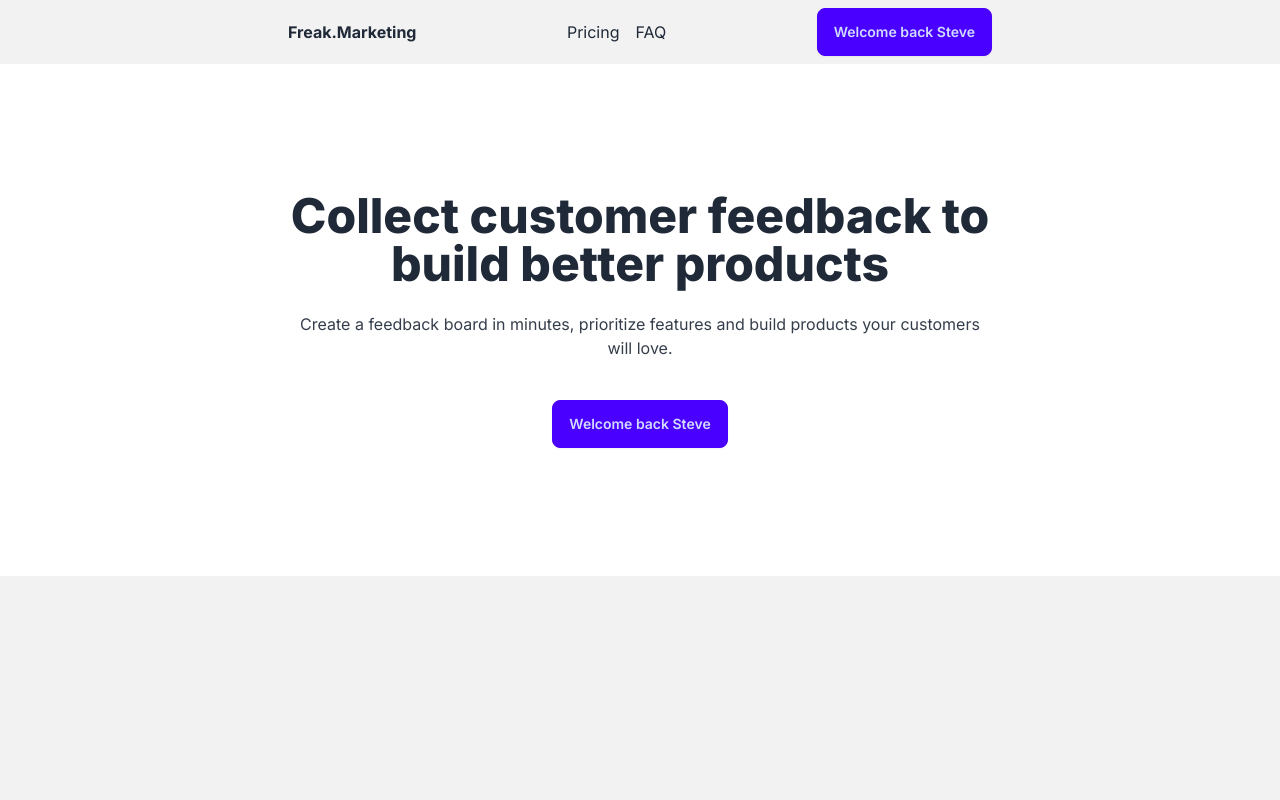
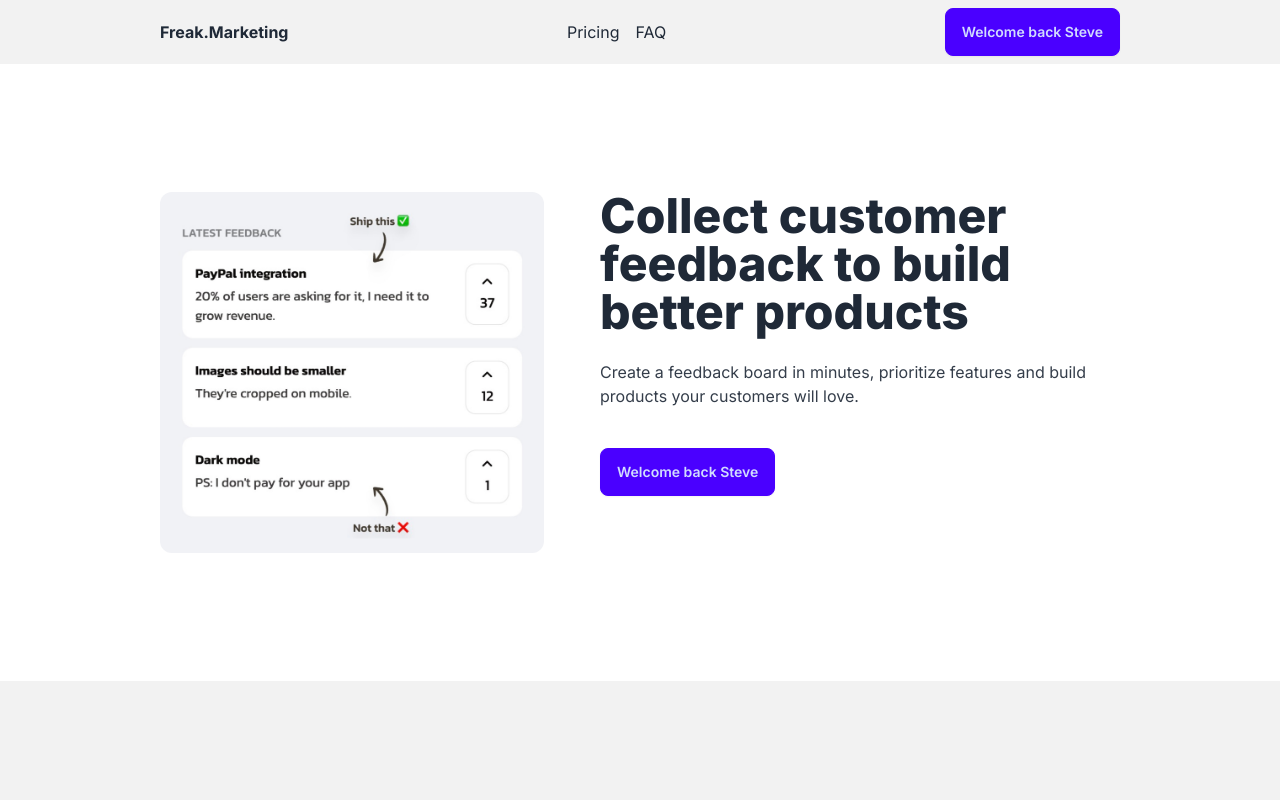
Before and after one commit to SteveLongoria/freak.marketing, a Next.js app: page / in a window 1280 px wide. Shown: the top 800 px of the page. Built offline with nearby package versions, Linux system fonts and the light colour scheme.

Commit message:
Homepage finished

```diff
--- a/app/page.js
+++ b/app/page.js
@@ -1,5 +1,7 @@
 import ButtonLogin from "./components/ButtonLogin";
 import FAQListItem from "./components/FAQListItem";
+import Image from "next/image";
+import productDemo from "./productDemo.jpeg";
 
 export default function Home() {
   const isLoggedIn = true;
@@ -9,9 +11,9 @@
     <main>
       {/* HEADER */}
       <section className="bg-base-200">
-        <div className="max-w-3xl mx-auto flex justify-between items-center px-8 py-2">
+        <div className="max-w-5xl mx-auto flex justify-between items-center px-8 py-2">
           <div className="font-bold">Freak.Marketing</div>
-          <div className="space-x-4">
+          <div className="space-x-4 hidden lg:block">
             <a className="link link-hover" href="#pricing">
               Pricing
             </a>
@@ -25,7 +27,14 @@
         </div>
       </section>
       {/* HERO */}
-      <section className="text-center py-32 px-8 max-w-3xl mx-auto">
+      <section className="text-center lg:text-left py-32 px-8 max-w-5xl mx-auto flex flex-col lg:flex-row gap-14 items-center lg:items-start">
+        <Image
+          src={productDemo}
+          alt="Product Demo"
+          className="w-96 rounded-xl"
+        />
+
+        <div>
           <h1 className="text-4xl lg:text-5xl font-extrabold mb-6">
             Collect customer feedback to build better products
           </h1>
@@ -35,6 +44,7 @@
           </div>
 
           <ButtonLogin isLoggedIn={isLoggedIn} name={name} />
+        </div>
       </section>
 
       {/* PRICING */}
```
Also changed, not shown: app/productDemo.jpeg (added). Lines whose indentation alone changed are shown as unchanged.
